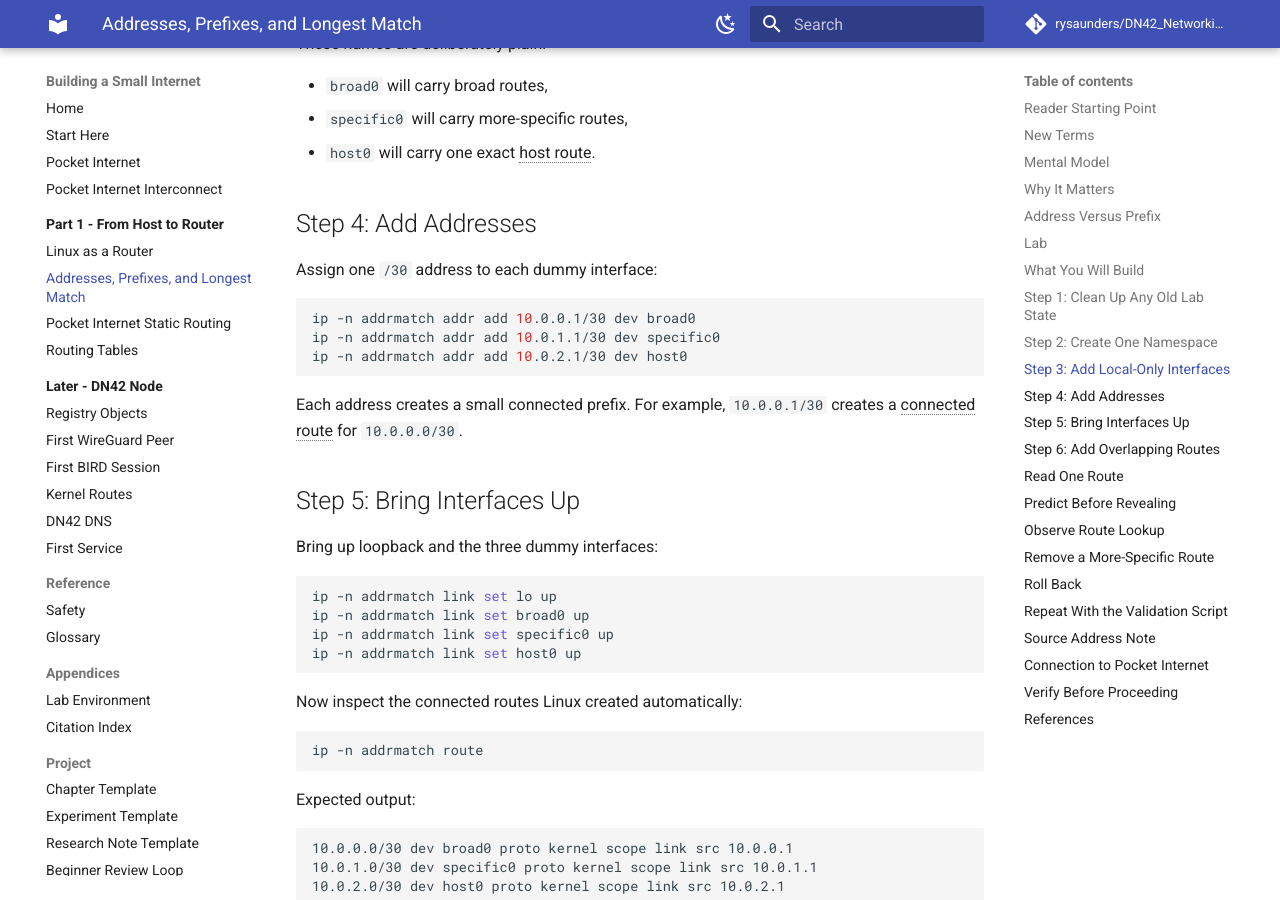
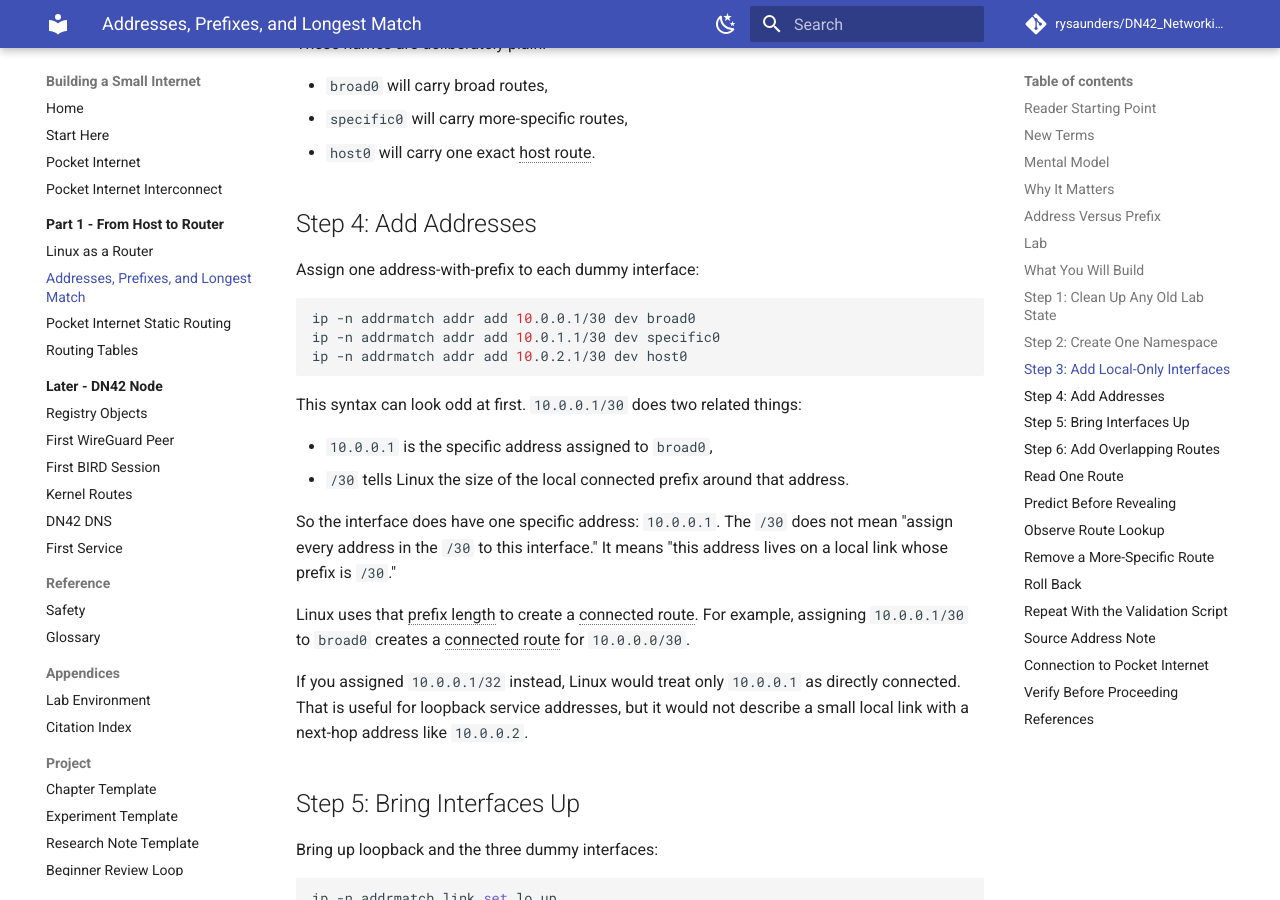
Before and after one commit to rysaunders/DN42_Networking_by_Experimenting, an MkDocs documentation site: the page built from docs/part-01-first-principles/02-addressing-and-subnets.md, in a window 1280 px wide and 900 px high, scrolled down 4492 px. Built offline with MkDocs 1.6.1 and Material for MkDocs 9.7.7, drawn with Linux system fonts in a browser that asks for light colours; comment, search, counter and statistics services are not loaded; some of the changed text lies outside the part shown.

Commit message:
Clarify prefix notation in longest-match lab

````diff
--- a/docs/part-01-first-principles/02-addressing-and-subnets.md
+++ b/docs/part-01-first-principles/02-addressing-and-subnets.md
@@ -176,7 +176,7 @@ These names are deliberately plain:
 
 ## Step 4: Add Addresses
 
-Assign one `/30` address to each dummy interface:
+Assign one address-with-prefix to each dummy interface:
 
 ```sh
 ip -n addrmatch addr add 10.0.0.1/30 dev broad0
@@ -184,7 +184,16 @@ ip -n addrmatch addr add 10.0.1.1/30 dev specific0
 ip -n addrmatch addr add 10.0.2.1/30 dev host0
 ```
 
-Each address creates a small connected prefix. For example, `10.0.0.1/30` creates a connected route for `10.0.0.0/30`.
+This syntax can look odd at first. `10.0.0.1/30` does two related things:
+
+- `10.0.0.1` is the specific address assigned to `broad0`,
+- `/30` tells Linux the size of the local connected prefix around that address.
+
+So the interface does have one specific address: `10.0.0.1`. The `/30` does not mean "assign every address in the `/30` to this interface." It means "this address lives on a local link whose prefix is `/30`."
+
+Linux uses that prefix length to create a connected route. For example, assigning `10.0.0.1/30` to `broad0` creates a connected route for `10.0.0.0/30`.
+
+If you assigned `10.0.0.1/32` instead, Linux would treat only `10.0.0.1` as directly connected. That is useful for loopback service addresses, but it would not describe a small local link with a next-hop address like `10.0.0.2`.
 
 ## Step 5: Bring Interfaces Up
 
@@ -241,6 +250,8 @@ default via 10.0.0.2 dev broad0
 
 Linux may display `172.20.30.42/32` as `172.20.30.42`. Those mean the same thing: an exact host route.
 
+Keep this route table visible while you work through the prediction exercise. You do not need to do subnet math in your head. The point is to compare the destination against the route table and ask which listed route is the most specific match.
+
 ## Read One Route
 
 Take this route:
@@ -265,7 +276,9 @@ Longest-prefix match is about the destination prefix part. After Linux chooses t
 
 ## Predict Before Revealing
 
-Work in two passes. First decide which prefixes match each destination.
+Work in two passes. Keep the route table from Step 6 visible. First decide which listed prefixes match each destination.
+
+For example, `172.20.30.99` starts with `172.20.`, so it matches `172.20.0.0/16`. It also starts with `172.20.30.`, so it matches `172.20.30.0/24`. It is not exactly `172.20.30.42`, so it does not match the `/32`.
 
 | Destination | Does `/16` match? | Does `/24` match? | Does `/32` match? |
 | --- | --- | --- | --- |
````
